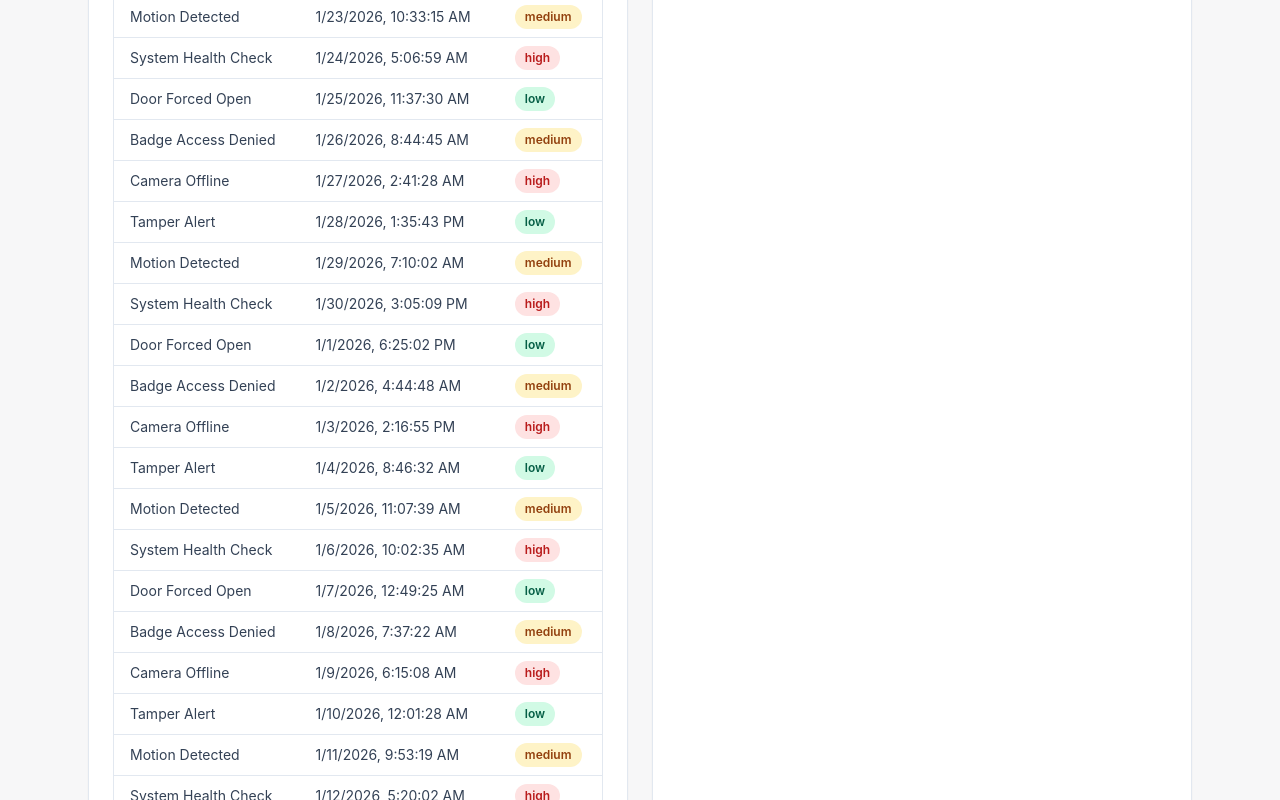
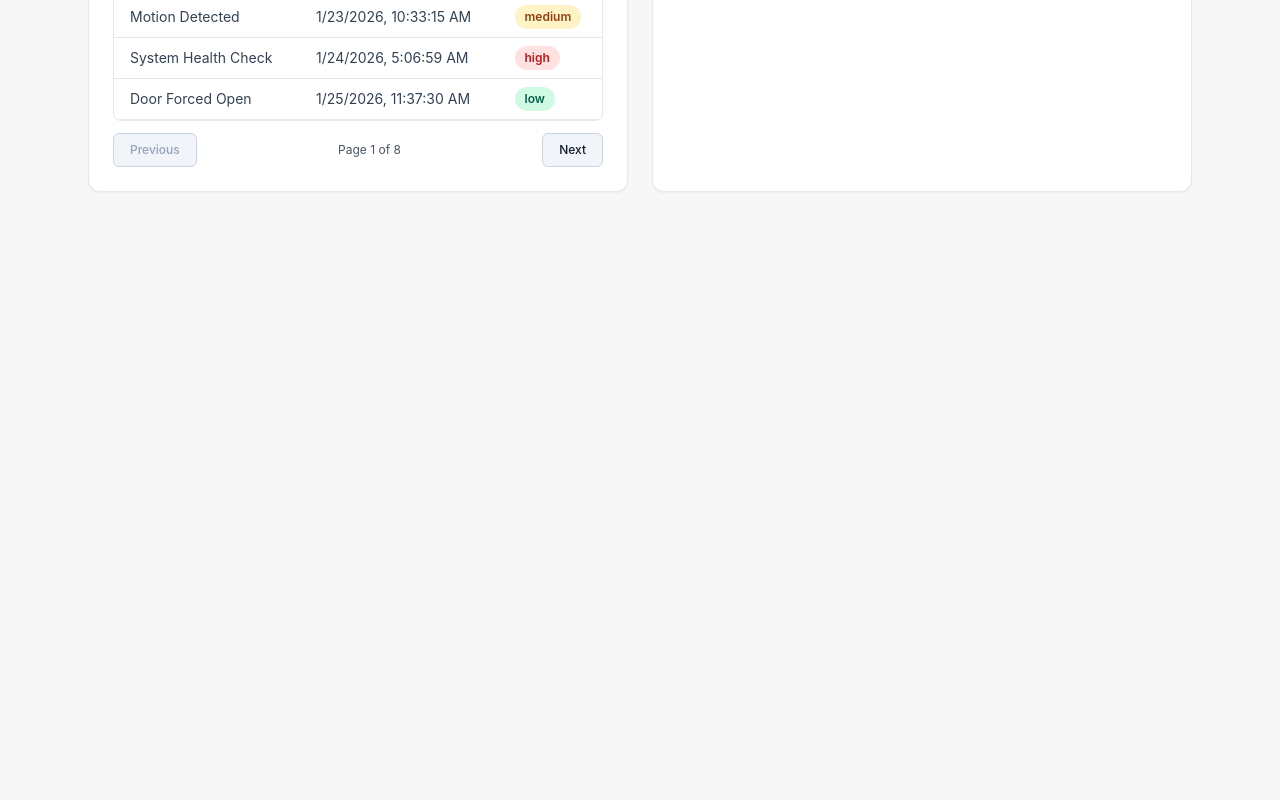
Before and after one commit to krisshkodrani/component-library-demo, a React (Vite) app: page / in a window 1280 px wide. Shown: the part 1140-1940 px from the top of the page. After the commit the page ends 1372 px from the top, so only its background shows below. Built offline with nearby package versions, Linux system fonts and the light colour scheme.

Commit message:
feat(ui): add DataGrid pagination controls

```diff
--- a/src/ui/DataGrid/DataGrid.tsx
+++ b/src/ui/DataGrid/DataGrid.tsx
@@ -1,13 +1,36 @@
+import { useMemo, useState } from 'react'
+import { Button } from '../primitives/Button'
 import type { ColumnDef } from './types'
 
 export function DataGrid<T>({
   rows,
   columns,
+  pageSize = 25,
+  initialPage = 1,
 }: {
   rows: T[]
   columns: ColumnDef<T>[]
+  pageSize?: number
+  initialPage?: number
 }) {
+  const safePageSize = Math.max(1, Math.floor(pageSize))
+  const totalRows = rows.length
+  const totalPages = Math.max(1, Math.ceil(totalRows / safePageSize))
+  const normalizedInitialPage = Math.min(
+    totalPages,
+    Math.max(1, Math.floor(initialPage)),
+  )
+  const [page, setPage] = useState(normalizedInitialPage)
+
+  const safePage = Math.min(page, totalPages)
+  const pageRows = useMemo(() => {
+    const start = (safePage - 1) * safePageSize
+    const end = safePage * safePageSize
+    return rows.slice(start, end)
+  }, [rows, safePage, safePageSize])
+
   return (
+    <div className="space-y-3">
       <div className="overflow-auto rounded-lg border border-slate-200">
         <table className="w-full border-collapse text-left text-sm">
           <thead className="bg-slate-50">
@@ -24,7 +47,7 @@ export function DataGrid<T>({
             </tr>
           </thead>
           <tbody>
-          {rows.map((row, rowIndex) => (
+            {pageRows.map((row, rowIndex) => (
               <tr key={rowIndex} className="border-b border-slate-200 hover:bg-slate-50">
                 {columns.map((column) => (
                   <td key={column.id} className="px-4 py-2 text-slate-700">
@@ -36,5 +59,28 @@ export function DataGrid<T>({
           </tbody>
         </table>
       </div>
+
+      <div className="flex items-center justify-between gap-3">
+        <Button
+          variant="secondary"
+          onClick={() => setPage((current) => Math.max(1, current - 1))}
+          disabled={safePage <= 1}
+          className="px-3 py-1.5 text-xs"
+        >
+          Previous
+        </Button>
+        <p className="text-xs text-slate-600">
+          Page {safePage} of {totalPages}
+        </p>
+        <Button
+          variant="secondary"
+          onClick={() => setPage((current) => Math.min(totalPages, current + 1))}
+          disabled={safePage >= totalPages}
+          className="px-3 py-1.5 text-xs"
+        >
+          Next
+        </Button>
+      </div>
+    </div>
   )
 }
```
Lines whose indentation alone changed are shown as unchanged.
